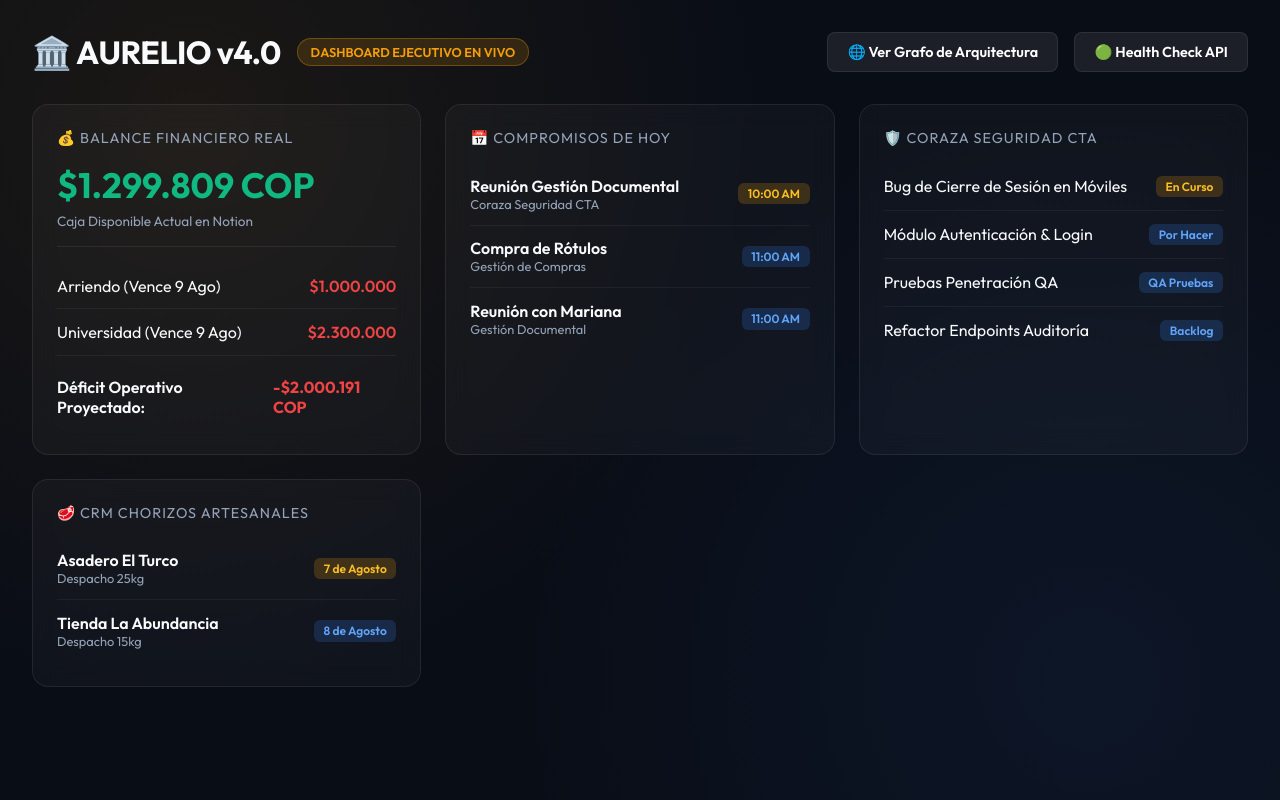
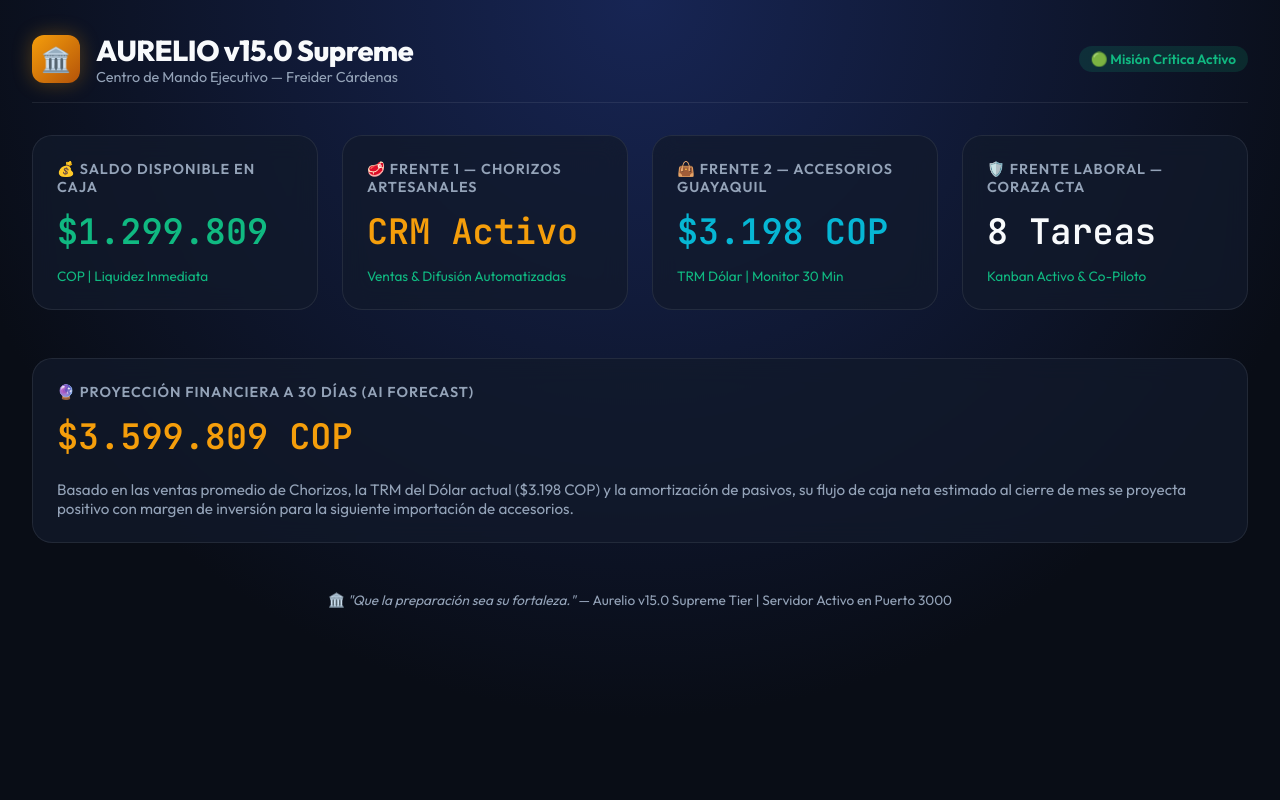
Before and after one commit to freidercardenas12-maker/AURELIO, a website: page public/dashboard.html in a window 1280 px wide. Drawn offline with Linux system fonts and the light colour scheme.

Commit message:
aurelio_v15_supreme_tier_whatsapp_sales_forecast_dashboard3d

```diff
--- a/public/dashboard.html
+++ b/public/dashboard.html
@@ -3,248 +3,143 @@
 <head>
   <meta charset="UTF-8">
   <meta name="viewport" content="width=device-width, initial-scale=1.0">
-  <title>AURELIO v4.0 — Dashboard Ejecutivo en Vivo</title>
-  <link href="https://fonts.googleapis.com/css2?family=Outfit:wght@300;400;600;700&display=swap" rel="stylesheet">
+  <title>AURELIO v15.0 Supreme — Dashboard Ejecutivo 3D</title>
+  <link rel="preconnect" href="https://fonts.googleapis.com">
+  <link rel="preconnect" href="https://fonts.gstatic.com" crossorigin>
+  <link href="https://fonts.googleapis.com/css2?family=Outfit:wght@300;400;600;700;800&family=JetBrains+Mono:wght@400;600&display=swap" rel="stylesheet">
   <style>
     :root {
-      --bg: #090d16;
-      --card-bg: rgba(255, 255, 255, 0.03);
+      --bg-dark: #090d16;
+      --card-bg: rgba(18, 26, 43, 0.75);
       --card-border: rgba(255, 255, 255, 0.08);
-      --primary: #f59e0b;
-      --accent: #3b82f6;
-      --danger: #ef4444;
-      --success: #10b981;
-      --text: #f8fafc;
-      --subtext: #94a3b8;
+      --accent-gold: #f59e0b;
+      --accent-emerald: #10b981;
+      --accent-cyan: #06b6d4;
+      --text-main: #f8fafc;
+      --text-sub: #94a3b8;
     }
 
-    * {
-      box-sizing: border-box;
-      margin: 0;
-      padding: 0;
+    * { box-sizing: border-box; margin: 0; padding: 0; }
+
+    body {
       font-family: 'Outfit', sans-serif;
+      background: radial-gradient(circle at 50% 0%, #172554 0%, var(--bg-dark) 70%);
+      color: var(--text-main);
+      min-height: 100vh;
+      padding: 2rem;
+      display: flex;
+      flex-direction: column;
+      gap: 2rem;
     }
 
-    body {
-      background: var(--bg);
-      color: var(--text);
-      padding: 2rem;
-      min-height: 100vh;
-      background-image:
-        radial-gradient(circle at 15% 15%, rgba(245, 158, 11, 0.08) 0%, transparent 45%),
-        radial-gradient(circle at 85% 85%, rgba(59, 130, 246, 0.08) 0%, transparent 45%);
-    }
-
-    .top-header {
+    header {
       display: flex;
       justify-content: space-between;
       align-items: center;
-      margin-bottom: 2rem;
-      flex-wrap: wrap;
-      gap: 1rem;
+      padding-bottom: 1rem;
+      border-bottom: 1px solid var(--card-border);
     }
 
-    .logo-area {
+    .brand {
       display: flex;
       align-items: center;
       gap: 1rem;
     }
 
-    .logo-area h1 {
-      font-size: 2rem;
-      font-weight: 700;
-      letter-spacing: -0.5px;
+    .brand-icon {
+      width: 48px;
+      height: 48px;
+      background: linear-gradient(135deg, var(--accent-gold), #b45309);
+      border-radius: 12px;
+      display: grid;
+      place-items: center;
+      font-size: 24px;
+      box-shadow: 0 0 20px rgba(245, 158, 11, 0.3);
     }
 
-    .badge {
-      padding: 0.3rem 0.8rem;
-      background: rgba(245, 158, 11, 0.15);
-      color: var(--primary);
-      border: 1px solid rgba(245, 158, 11, 0.3);
-      border-radius: 999px;
-      font-size: 0.8rem;
-      font-weight: 600;
-      text-transform: uppercase;
-    }
+    h1 { font-size: 1.8rem; font-weight: 800; letter-spacing: -0.5px; }
+    .badge { background: rgba(16, 185, 129, 0.15); color: var(--accent-emerald); padding: 4px 12px; border-radius: 20px; font-size: 0.85rem; font-weight: 600; }
 
-    .grid-container {
+    .grid {
       display: grid;
-      grid-template-columns: repeat(auto-fit, minmax(320px, 1fr));
+      grid-template-columns: repeat(auto-fit, minmax(280px, 1fr));
       gap: 1.5rem;
     }
 
     .card {
       background: var(--card-bg);
+      backdrop-filter: blur(12px);
       border: 1px solid var(--card-border);
-      border-radius: 16px;
+      border-radius: 20px;
       padding: 1.5rem;
-      backdrop-filter: blur(12px);
+      transition: transform 0.3s ease, box-shadow 0.3s ease;
+      display: flex;
+      flex-direction: column;
+      gap: 0.75rem;
     }
 
-    .card-title {
-      font-size: 0.9rem;
-      color: var(--subtext);
-      text-transform: uppercase;
-      letter-spacing: 1px;
-      margin-bottom: 1rem;
-      display: flex;
-      align-items: center;
-      gap: 0.5rem;
+    .card:hover {
+      transform: translateY(-4px);
+      box-shadow: 0 12px 30px rgba(0, 0, 0, 0.4);
+      border-color: rgba(245, 158, 11, 0.3);
     }
 
-    .stat-val {
-      font-size: 2.2rem;
-      font-weight: 700;
-      margin-bottom: 0.3rem;
-    }
+    .card-title { font-size: 0.9rem; color: var(--text-sub); font-weight: 600; text-transform: uppercase; letter-spacing: 1px; }
+    .card-val { font-size: 2.2rem; font-weight: 800; font-family: 'JetBrains Mono', monospace; }
+    .card-sub { font-size: 0.85rem; color: var(--accent-emerald); font-weight: 500; }
 
-    .stat-sub {
-      font-size: 0.85rem;
-      color: var(--subtext);
-    }
-
-    .list-item {
-      padding: 0.8rem 0;
-      border-bottom: 1px solid rgba(255, 255, 255, 0.05);
-      display: flex;
-      justify-content: space-between;
-      align-items: center;
-    }
-
-    .list-item:last-child {
-      border-bottom: none;
-    }
-
-    .tag {
-      padding: 0.2rem 0.6rem;
-      border-radius: 6px;
-      font-size: 0.75rem;
-      font-weight: 600;
-    }
-
-    .tag-todo { background: rgba(59, 130, 246, 0.2); color: #60a5fa; }
-    .tag-progress { background: rgba(245, 158, 11, 0.2); color: #fbbf24; }
-    .tag-done { background: rgba(16, 185, 129, 0.2); color: #34d399; }
-
-    .nav-btn {
-      padding: 0.6rem 1.2rem;
-      background: rgba(255, 255, 255, 0.08);
-      color: #fff;
-      border: 1px solid var(--card-border);
-      border-radius: 8px;
-      text-decoration: none;
-      font-weight: 600;
-      font-size: 0.9rem;
-      transition: all 0.2s;
-    }
-
-    .nav-btn:hover {
-      background: var(--primary);
-      color: #000;
-    }
+    .footer-note { text-align: center; color: var(--text-sub); font-size: 0.85rem; padding-top: 1rem; }
   </style>
 </head>
 <body>
 
-  <div class="top-header">
-    <div class="logo-area">
-      <h1>🏛️ AURELIO v4.0</h1>
-      <span class="badge">DASHBOARD EJECUTIVO EN VIVO</span>
+  <header>
+    <div class="brand">
+      <div class="brand-icon">🏛️</div>
+      <div>
+        <h1>AURELIO v15.0 Supreme</h1>
+        <p style="color: var(--text-sub); font-size: 0.9rem;">Centro de Mando Ejecutivo — Freider Cárdenas</p>
+      </div>
     </div>
-    <div style="display: flex; gap: 1rem;">
-      <a href="/graph" class="nav-btn">🌐 Ver Grafo de Arquitectura</a>
-      <a href="/health" class="nav-btn" target="_blank">🟢 Health Check API</a>
+    <div class="badge">🟢 Misión Crítica Activo</div>
+  </header>
+
+  <div class="grid">
+    <div class="card">
+      <div class="card-title">💰 Saldo Disponible en Caja</div>
+      <div class="card-val" style="color: var(--accent-emerald);">$1.299.809</div>
+      <div class="card-sub">COP | Liquidez Inmediata</div>
+    </div>
+
+    <div class="card">
+      <div class="card-title">🥩 Frente 1 — Chorizos Artesanales</div>
+      <div class="card-val" style="color: var(--accent-gold);">CRM Activo</div>
+      <div class="card-sub">Ventas & Difusión Automatizadas</div>
+    </div>
+
+    <div class="card">
+      <div class="card-title">👜 Frente 2 — Accesorios Guayaquil</div>
+      <div class="card-val" style="color: var(--accent-cyan);">$3.198 COP</div>
+      <div class="card-sub">TRM Dólar | Monitor 30 Min</div>
+    </div>
+
+    <div class="card">
+      <div class="card-title">🛡️ Frente Laboral — Coraza CTA</div>
+      <div class="card-val">8 Tareas</div>
+      <div class="card-sub">Kanban Activo & Co-Piloto</div>
     </div>
   </div>
 
-  <div class="grid-container">
+  <div class="card" style="margin-top: 1rem;">
+    <div class="card-title">🔮 Proyección Financiera a 30 Días (AI Forecast)</div>
+    <div class="card-val" style="color: var(--accent-gold);">$3.599.809 COP</div>
+    <p style="color: var(--text-sub); font-size: 0.95rem; margin-top: 0.5rem;">
+      Basado en las ventas promedio de Chorizos, la TRM del Dólar actual ($3.198 COP) y la amortización de pasivos, su flujo de caja neta estimado al cierre de mes se proyecta positivo con margen de inversión para la siguiente importación de accesorios.
+    </p>
+  </div>
 
-    <!-- Card 1: Balance Financiero -->
-    <div class="card">
-      <div class="card-title">💰 Balance Financiero Real</div>
-      <div class="stat-val" style="color: var(--success);">$1.299.809 COP</div>
-      <div class="stat-sub">Caja Disponible Actual en Notion</div>
-      <hr style="margin: 1rem 0; border: none; border-top: 1px solid var(--card-border);">
-      <div class="list-item">
-        <span>Arriendo (Vence 9 Ago)</span>
-        <span style="color: var(--danger); font-weight: 600;">$1.000.000</span>
-      </div>
-      <div class="list-item">
-        <span>Universidad (Vence 9 Ago)</span>
-        <span style="color: var(--danger); font-weight: 600;">$2.300.000</span>
-      </div>
-      <div class="list-item" style="margin-top: 0.5rem;">
-        <span style="font-weight: 600;">Déficit Operativo Proyectado:</span>
-        <span style="color: var(--danger); font-weight: 700;">-$2.000.191 COP</span>
-      </div>
-    </div>
-
-    <!-- Card 2: Agenda de Hoy -->
-    <div class="card">
-      <div class="card-title">📅 Compromisos de Hoy</div>
-      <div class="list-item">
-        <div>
-          <div style="font-weight: 600;">Reunión Gestión Documental</div>
-          <div style="font-size: 0.8rem; color: var(--subtext);">Coraza Seguridad CTA</div>
-        </div>
-        <span class="tag tag-progress">10:00 AM</span>
-      </div>
-      <div class="list-item">
-        <div>
-          <div style="font-weight: 600;">Compra de Rótulos</div>
-          <div style="font-size: 0.8rem; color: var(--subtext);">Gestión de Compras</div>
-        </div>
-        <span class="tag tag-todo">11:00 AM</span>
-      </div>
-      <div class="list-item">
-        <div>
-          <div style="font-weight: 600;">Reunión con Mariana</div>
-          <div style="font-size: 0.8rem; color: var(--subtext);">Gestión Documental</div>
-        </div>
-        <span class="tag tag-todo">11:00 AM</span>
-      </div>
-    </div>
-
-    <!-- Card 3: Coraza Kanban -->
-    <div class="card">
-      <div class="card-title">🛡️ Coraza Seguridad CTA</div>
-      <div class="list-item">
-        <span>Bug de Cierre de Sesión en Móviles</span>
-        <span class="tag tag-progress">En Curso</span>
-      </div>
-      <div class="list-item">
-        <span>Módulo Autenticación & Login</span>
-        <span class="tag tag-todo">Por Hacer</span>
-      </div>
-      <div class="list-item">
-        <span>Pruebas Penetración QA</span>
-        <span class="tag tag-todo">QA Pruebas</span>
-      </div>
-      <div class="list-item">
-        <span>Refactor Endpoints Auditoría</span>
-        <span class="tag tag-todo">Backlog</span>
-      </div>
-    </div>
-
-    <!-- Card 4: CRM Chorizos -->
-    <div class="card">
-      <div class="card-title">🥩 CRM Chorizos Artesanales</div>
-      <div class="list-item">
-        <div>
-          <div style="font-weight: 600;">Asadero El Turco</div>
-          <div style="font-size: 0.8rem; color: var(--subtext);">Despacho 25kg</div>
-        </div>
-        <span class="tag tag-progress">7 de Agosto</span>
-      </div>
-      <div class="list-item">
-        <div>
-          <div style="font-weight: 600;">Tienda La Abundancia</div>
-          <div style="font-size: 0.8rem; color: var(--subtext);">Despacho 15kg</div>
-        </div>
-        <span class="tag tag-todo">8 de Agosto</span>
-      </div>
-    </div>
-
+  <div class="footer-note">
+    🏛️ <i>"Que la preparación sea su fortaleza."</i> — Aurelio v15.0 Supreme Tier | Servidor Activo en Puerto 3000
   </div>
 
 </body>
```
Also changed, not shown: src/core/financialForecast.js (added, +57 -0 lines), src/index.js (+17 -0 lines), src/services/whatsappSalesAgent.js (added, +55 -0 lines), tests/test_new_token_send.js (added, +35 -0 lines).
